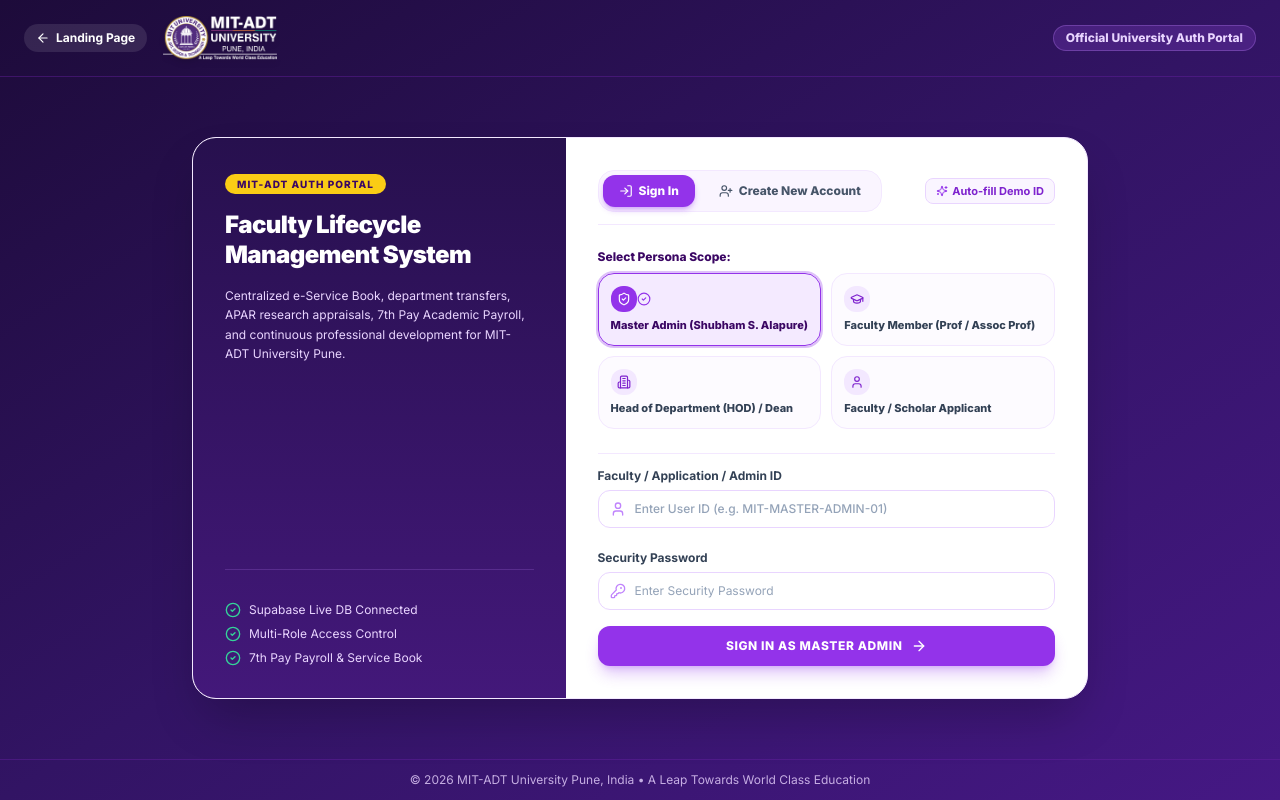
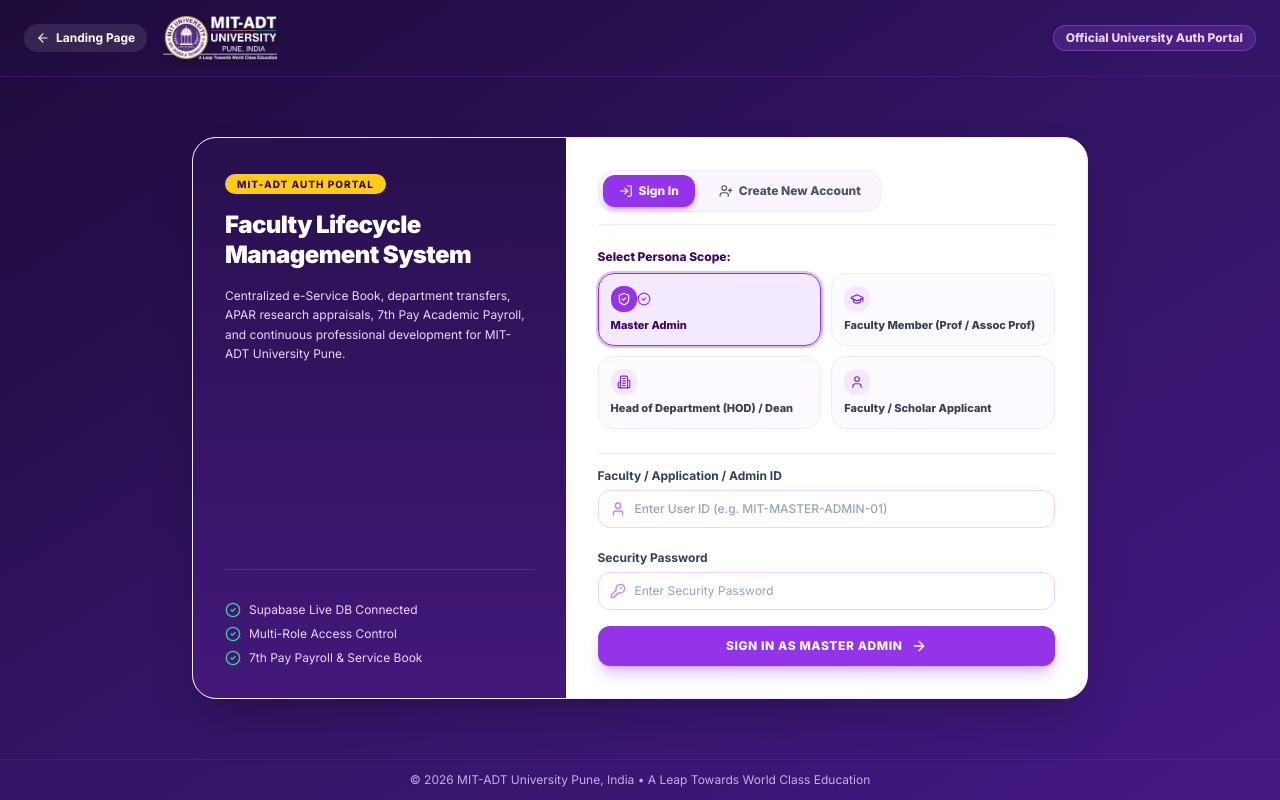
Before and after one commit to ShubhamAlapure/teacher_management_system, a React (Vite) app: page / in a window 1280 px wide. Both pictures are taken after a click on the button "Master Admin Login". Built offline with nearby package versions, Linux system fonts and the light colour scheme; no server answers.

Commit message:
Remove Auto-fill Demo ID button and personal name from Master Admin login card

```diff
--- a/src/components/Auth/LoginPage.jsx
+++ b/src/components/Auth/LoginPage.jsx
@@ -37,7 +37,7 @@
   const roles = [
     {
       id: 'admin',
-      title: 'Master Admin (Shubham S. Alapure)',
+      title: 'Master Admin',
       icon: ShieldCheck,
       demoId: 'MIT-MASTER-ADMIN-01',
       desc: 'Master Admin & VC Office. Full administrative authority over all 8 modules & Supabase DB.'
@@ -208,16 +208,7 @@
                 </button>
               </div>
 
-              {authMode === 'signin' && (
-                <button
-                  type="button"
-                  onClick={handleFillDemoCredentials}
-                  className="text-[11px] font-bold text-purple-700 hover:text-purple-900 flex items-center gap-1 bg-purple-50 px-2.5 py-1 rounded-lg border border-purple-200"
-                >
-                  <Sparkles className="w-3 h-3 text-purple-600" />
-                  <span>Auto-fill Demo ID</span>
-                </button>
-              )}
+
             </div>
 
             {/* SIGN IN MODE: Persona Selector */}
```
Also changed, not shown: .agents/AGENTS.md (added).
